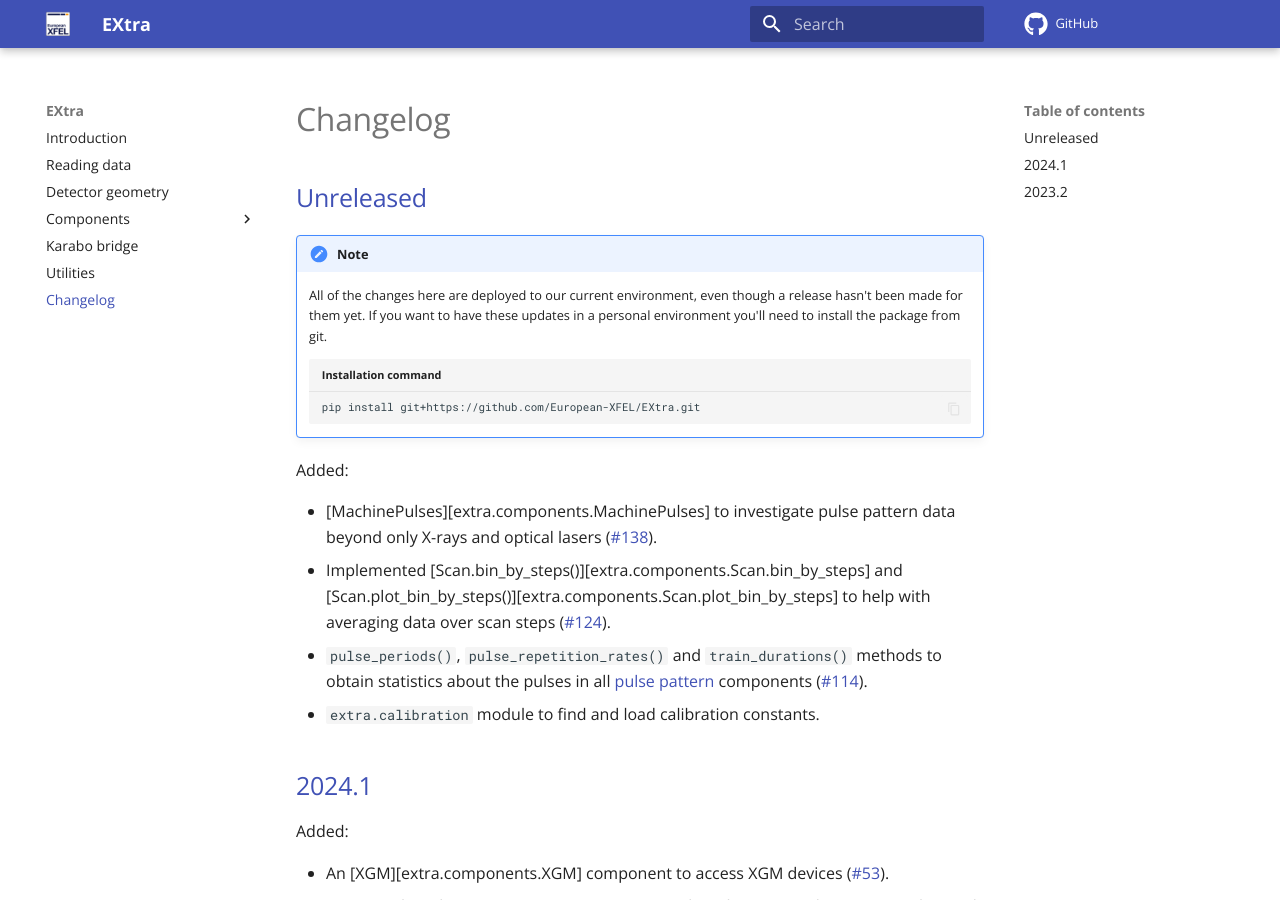
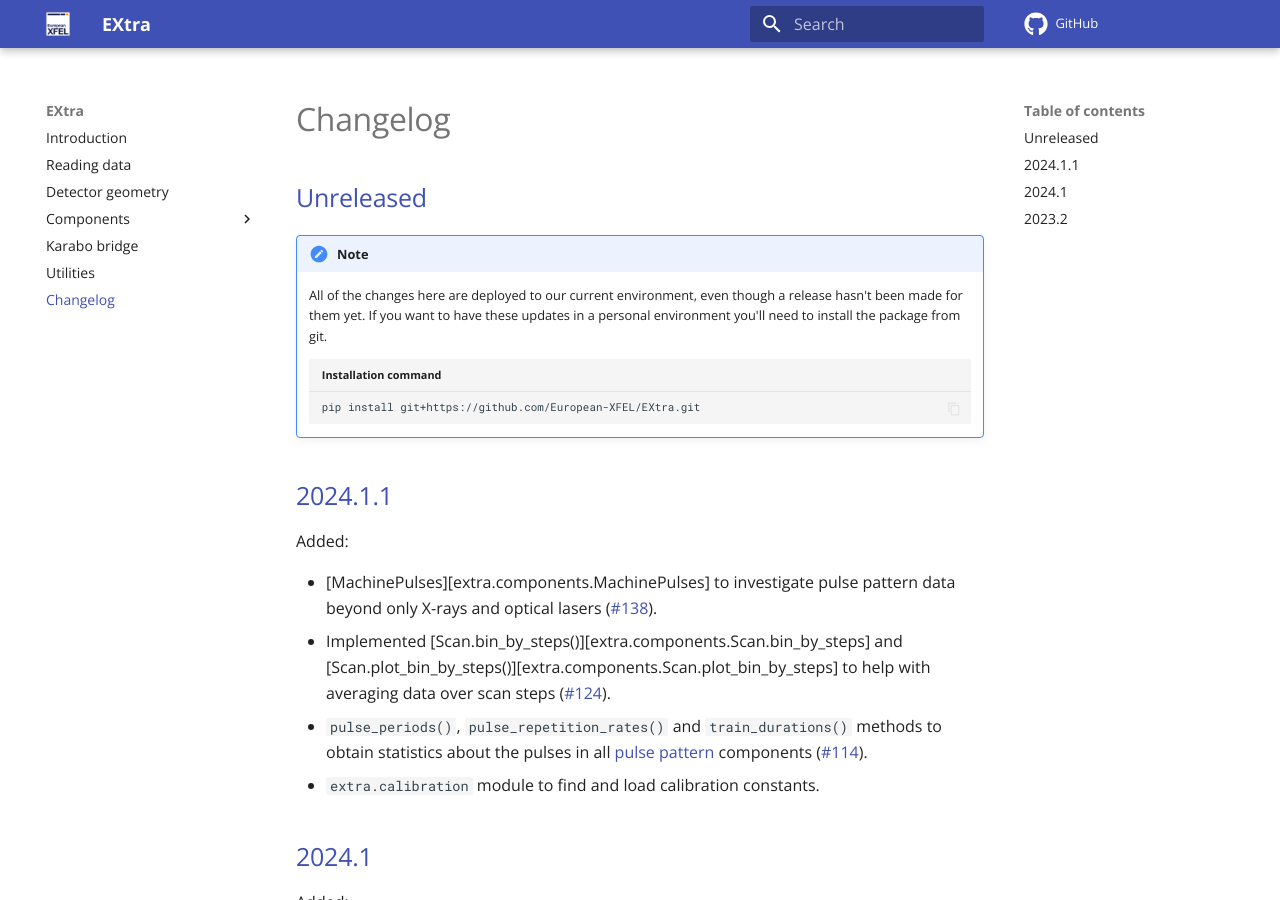
Before and after one commit to European-XFEL/EXtra, an MkDocs documentation site: the page built from docs/changelog.md, in a window 1280 px wide and 900 px high. Built offline with MkDocs 1.6.1 and Material for MkDocs 9.7.7, drawn with Linux system fonts in a browser that asks for light colours; emoji names are drawn with the system emoji font; comment, search, counter and statistics services are not loaded.

Commit message:
Prepare changelog for 2024.1.1

````diff
--- a/docs/changelog.md
+++ b/docs/changelog.md
@@ -15,6 +15,8 @@
     ```bash title="Installation command"
     pip install git+https://github.com/European-XFEL/EXtra.git
     ```
+
+## [2024.1.1]
 
 Added:
 
@@ -66,6 +68,7 @@ Added:
   [EXtra-geom](detector-geometry.md), and [karabo-bridge-py](karabo-bridge.md).
 
 
-[Unreleased]: https://github.com/European-XFEL/EXtra/compare/2024.1...master
+[Unreleased]: https://github.com/European-XFEL/EXtra/compare/2024.1.1...master
+[2024.1.1]: https://github.com/European-XFEL/EXtra/releases/tag/2024.1.1
 [2024.1]: https://github.com/European-XFEL/EXtra/releases/tag/2024.1
 [2023.2]: https://github.com/European-XFEL/EXtra/releases/tag/2023.2
````
